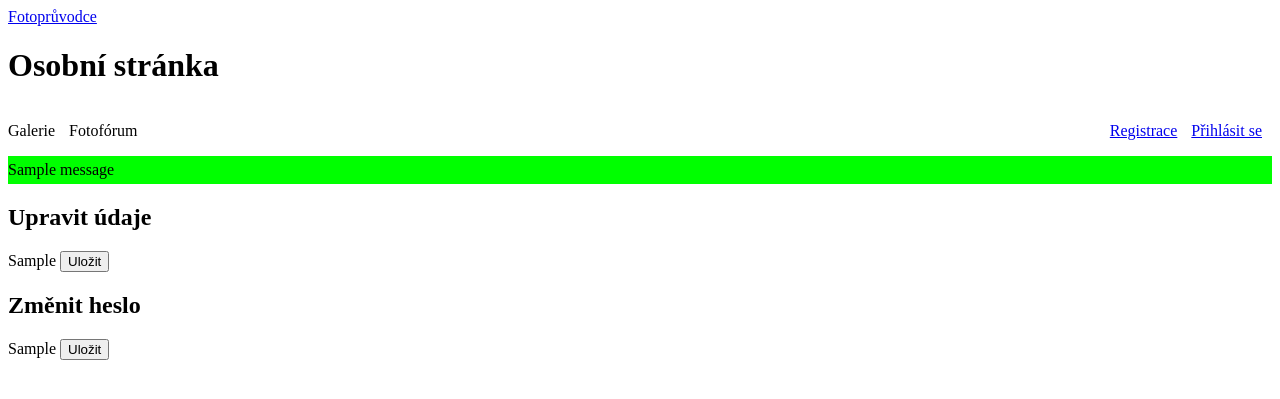
After one commit to seifert/fotopruvodce, a Django app: template fotopruvodce/templates/core/user-home.html in a window 1280 px wide. The commit adds this page. Shown: the top 399 px of the page. Run offline with Django 3.2, Linux system fonts and the light colour scheme; the template is opened without the code that fills it: most values are stand-ins (such as "Sample title", 1, 10 or a date in 2020); one stand-in notice (Sample message) is shown.

Commit message:
user's personal page

```diff
--- a/fotopruvodce/settings/base.py
+++ b/fotopruvodce/settings/base.py
@@ -133,6 +133,8 @@ STATIC_ROOT = os.path.join(BASE_DIR, os.pardir, 'static_collected')
 
 # Auth
 
-LOGIN_REDIRECT_URL = '/'
+LOGIN_URL = 'login'
 
-LOGOUT_REDIRECT_URL = '/'
+LOGIN_REDIRECT_URL = 'homepage'
+
+LOGOUT_REDIRECT_URL = 'homepage'
--- a/fotopruvodce/static/css/fotopruvodce.css
+++ b/fotopruvodce/static/css/fotopruvodce.css
@@ -30,3 +30,26 @@
 form label {
     display: block;
 }
+
+form .errorlist {
+    list-style-type: none;
+    padding-left: 0px;
+    background-color: red;
+}
+
+#messages {
+    clear: both;
+    list-style-type: none;
+    padding-left: 0px;
+}
+
+#messages li {
+    padding-top: 5px;
+    padding-bottom: 5px;
+}
+
+#messages .debug {background-color: yellow;}
+#messages .info {background-color: aqua;}
+#messages .success {background-color: lime;}
+#messages .warning {background-color: orange;}
+#messages .error {background-color: red;}
--- a/fotopruvodce/templates/base.html
+++ b/fotopruvodce/templates/base.html
@@ -21,7 +21,7 @@
         <div id="menu1">
             <ul id="menu1-login">
                 {% if user.is_authenticated %}
-                <li>Jste přihlášen jako <span id="logged-user">{{ user.username }}</span></li>
+                <li>Jste přihlášen jako <a id="logged-user" href="{% url 'user-home' %}">{{ user.username }}</a></li>
                 {% if user.is_superuser %}
                 <li><a href="{% url 'admin:index' %}">Administrace</a></li>
                 {% endif %}
@@ -43,6 +43,14 @@
     </div>
     {% endblock %}
 
+    {% if messages %}
+    <ul id="messages">
+        {% for message in messages %}
+        <li{% if message.tags %} class="{{ message.tags }}"{% endif %}>{{ message }}</li>
+        {% endfor %}
+    </ul>
+    {% endif %}
+
     <div id="content">
     {% block content %}
     {% endblock %}
--- /dev/null
+++ b/fotopruvodce/templates/core/user-home.html
@@ -0,0 +1,21 @@
+{% extends "base.html" %}
+
+{% block title %}Osobní stránka | {{ block.super }}{% endblock %}
+
+{% block h1 %}Osobní stránka{% endblock %}
+
+{% block content %}
+    <h2>Upravit údaje</h2>
+    <form method="POST" action="{% url 'user-home' %}">
+        {% csrf_token %}
+        {{ form_user_edit.as_p }}
+        <button type="submit" name="action" value="user-edit">Uložit</button>
+    </form>
+
+    <h2>Změnit heslo</h2>
+    <form method="POST" action="{% url 'user-home' %}">
+        {% csrf_token %}
+        {{ form_set_password.as_p }}
+        <button type="submit" name="action" value="set-password">Uložit</button>
+    </form>
+{% endblock %}
--- a/fotopruvodce/urls.py
+++ b/fotopruvodce/urls.py
@@ -14,4 +14,5 @@ urlpatterns = [
     url('^odhlasit-se/$', auth_views.logout, name="logout"),
 
     url(r'^$', core_views.homepage, name='homepage'),
+    url(r'^osobni-stranka/$', core_views.user_home, name='user-home'),
 ]
```
Also changed, not shown: fotopruvodce/core/forms.py (added, +32 -0 lines), fotopruvodce/core/views.py (+56 -1 lines).
